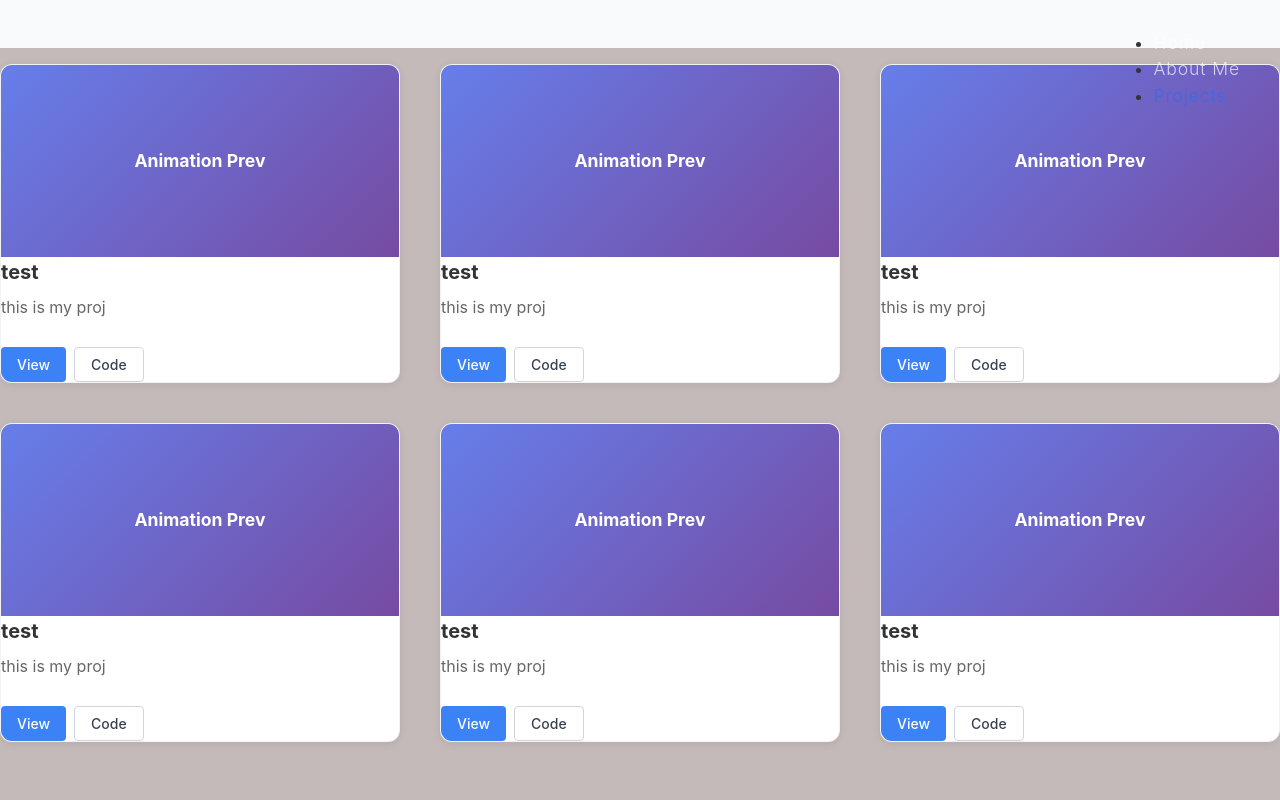
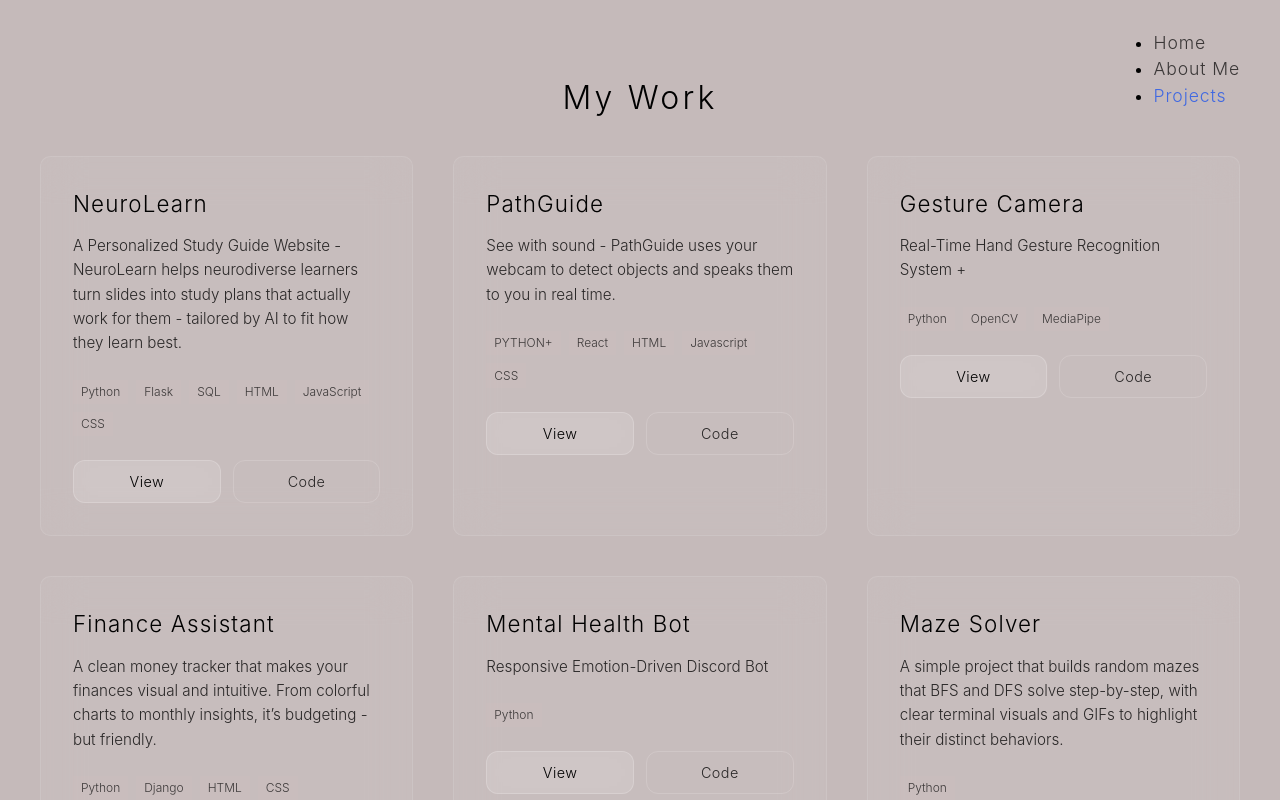
Before and after one commit to mswq/Me, a React (Vite) app in the folder me/: page /projects in a window 1280 px wide. Shown: the top 800 px of the page. Built offline with nearby package versions, Linux system fonts and the light colour scheme.

Commit message:
project main view

```diff
--- a/me/src/App.css
+++ b/me/src/App.css
@@ -6,9 +6,10 @@
 
 body {
   font-family: 'Inter', 'Segoe UI', Tahoma, Geneva, Verdana, sans-serif;
-  background: #f1eaea;
-  color: #ffffff;
+  background: #c5baba;
+  color: #000000;
   overflow-x: hidden;
+  margin: 0;
 }
 
 /* Home page styles */
@@ -38,66 +39,6 @@ body {
   position: relative;
 }
 
-.interactive-overlay {
-  position: absolute;
-  bottom: 20%;
-  left: 50%;
-  transform: translateX(-50%);
-  z-index: 10;
-  text-align: center;
-}
-
-.interactive-box {
-  background: rgba(255, 255, 255, 0.05);
-  backdrop-filter: blur(20px);
-  border: 1px solid rgba(255, 255, 255, 0.1);
-  border-radius: 16px;
-  padding: 20px 40px;
-  cursor: pointer;
-  transition: all 0.3s cubic-bezier(0.4, 0, 0.2, 1);
-  min-width: 300px;
-  min-height: 80px;
-  display: flex;
-  align-items: center;
-  justify-content: center;
-}
-
-.interactive-box:hover {
-  background: rgba(255, 255, 255, 0.1);
-  border-color: rgba(65, 105, 225, 0.5);
-  transform: translateY(-2px);
-  box-shadow: 0 10px 40px rgba(65, 105, 225, 0.2);
-}
-
-.interactive-text {
-  font-size: 1.1rem;
-  font-weight: 300;
-  color: #e0e0e0;
-  transition: color 0.3s ease;
-}
-
-.interactive-box:hover .interactive-text {
-  color: #ffffff;
-}
-
-.typing-text {
-  font-size: 1.2rem;
-  font-weight: 400;
-  color: #4169e1;
-}
-
-.cursor {
-  animation: blink 1.5s infinite;
-}
-
-.instructions {
-  position: absolute;
-  bottom: 20px;
-  left: 20px;
-  font-size: 0.9rem;
-  color: rgba(255, 255, 255, 0.4);
-  z-index: 10;
-}
 
 /* Navigation styles (for Layout component) */
 .navigation {
@@ -113,7 +54,7 @@ body {
 .nav-link {
   font-size: 1.1rem;
   font-weight: 300;
-  color: rgba(255, 255, 255, 0.7);
+  color: rgba(0, 0, 0, 0.7);
   text-decoration: none;
   position: relative;
   transition: all 0.3s ease;
@@ -121,7 +62,7 @@ body {
 }
 
 .nav-link:hover {
-  color: #ffffff;
+  color: #b45151;
 }
 
 .nav-link::after {
@@ -131,7 +72,7 @@ body {
   left: 0;
   width: 0;
   height: 1px;
-  background: linear-gradient(90deg, #4169e1, #00bcd4);
+  background: linear-gradient(90deg, #d66fce, #c83da0);
   transition: width 0.3s ease;
 }
 
@@ -143,162 +84,207 @@ body {
   color: #4169e1;
 }
 
-/* Projects grid - responsive card layout */
-.projects-grid {
+/* Projects page styles to match home page aesthetic */
+.projects-container {
+  position: relative;
+  min-height: 100vh;
+  width: 100vw;
+  background: #c5baba;
+  padding: 80px 40px 40px;
+}
+
+.projects-grid-new {
   display: grid;
   grid-template-columns: 1fr;
   gap: 2rem;
-  margin-top: 3rem;
-  padding: 1rem 0;
+  max-width: 1400px;
+  margin: 0 auto;
+  margin-top: 5%;
+  padding-top: 1rem;
 }
 
-/* Responsive grid - 1 on mobile, 2 on tablet, 3-4 on desktop */
 @media (min-width: 768px) {
-  .projects-grid {
+  .projects-grid-new {
     grid-template-columns: repeat(2, 1fr);
     gap: 2.5rem;
   }
 }
 
 @media (min-width: 1024px) {
-  .projects-grid {
+  .projects-grid-new {
     grid-template-columns: repeat(3, 1fr);
   }
 }
 
-@media (min-width: 1400px) {
-  .projects-grid {
-    grid-template-columns: repeat(4, 1fr);
-  }
+.project-card-new {
+  background: rgba(255, 255, 255, 0.05);
+  backdrop-filter: blur(20px);
+  border: 1px solid rgba(255, 255, 255, 0.1);
+  border-radius: 10px;
+  padding: 0;
+  transition: all 0.3s cubic-bezier(0.4, 0, 0.2, 1);
+  overflow: hidden;
+  position: relative;
+  cursor: pointer;
+  min-height: 120px;
 }
 
-/* Project card */
-.project-card {
-  background: white;
-  border-radius: 12px;
-  box-shadow: 0 2px 10px rgba(0, 0, 0, 0.08);
-  padding: 0;
-  transition: all 0.3s ease;
-  overflow: hidden;
-  border: 1px solid rgba(0, 0, 0, 0.05);
-  height: fit-content;
-}
-
-.project-card:hover {
-  transform: translateY(-5px);
-  box-shadow: 0 10px 30px rgba(0, 0, 0, 0.15);
-}
-
-.animation-preview {
-  height: 12rem;
-  background: linear-gradient(135deg, #667eea 0%, #764ba2 100%);
-  margin-bottom: 0;
-  display: flex;
-  align-items: center;
-  justify-content: center;
-  color: white;
-  font-weight: bold;
-  font-size: 1.1rem;
-  position: relative;
-  overflow: hidden;
-}
-
-.animation-preview::before {
+.project-card-new::before {
   content: '';
   position: absolute;
   top: 0;
-  left: -100%;
-  width: 100%;
-  height: 100%;
-  background: linear-gradient(90deg, transparent, rgba(255, 255, 255, 0.2), transparent);
-  transition: left 0.5s;
+  left: 0;
+  right: 0;
+  bottom: 0;
+  background: linear-gradient(135deg, rgba(255, 255, 255, 0.1) 0%, rgba(255, 255, 255, 0.02) 100%);
+  opacity: 0;
+  transition: opacity 0.3s ease;
+  pointer-events: none;
 }
 
-.project-card:hover .animation-preview::before {
-  left: 100%;
+.project-card-new:hover {
+  transform: translateY(-8px);
+  background: rgba(255, 255, 255, 0.12);
+  border-color: rgba(255, 255, 255, 0.2);
+  box-shadow: 0 20px 40px rgba(0, 0, 0, 0.1);
 }
 
-/* Card content area */
-.card-content {
-  padding: 1.5rem;
+.project-card-new:hover::before {
+  opacity: 1;
 }
 
-/* Project title */
+/* Card content */
+.card-content-new {
+  padding: 2rem;
+  position: relative;
+  z-index: 2;
+}
+
+.project-title-new {
+  font-size: 1.4rem;
+  font-weight: 300;
+  letter-spacing: 0.05em;
+  margin-bottom: 1rem;
+  color: #000000;
+  line-height: 1.3;
+}
+
 .project-title {
-  font-size: 1.25rem;
-  font-weight: bold;
-  margin-bottom: 0.5rem;
-  color: #333;
+  position: absolute;
+  top: 10vh;
+  left: 50%;
+  transform: translateX(-50%);
+  font-size: 2rem;
+  font-weight: 300;
+  letter-spacing: 0.1em;
+  z-index: 10;
+  opacity: 0;
+  animation: fadeInUp 1s ease-out 0.5s forwards;
 }
 
 /* Project description */
-.project-description {
-  color: #666;
-  margin-bottom: 0.75rem;
-  line-height: 1.5;
+.project-description-new {
+  color: rgba(0, 0, 0, 0.8);
+  margin-bottom: 1.5rem;
+  line-height: 1.6;
+  font-size: 0.95rem;
+  font-weight: 300;
 }
 
-/* Technology tags container */
-.tech-tags {
+/* Technology tags with glassmorphism */
+.tech-tags-new {
   display: flex;
   flex-wrap: wrap;
   gap: 0.5rem;
-  margin-bottom: 1rem;
+  margin-bottom: 1.5rem;
 }
 
-/* Individual technology tag */
-.tech-tag {
-  padding: 0.25rem 0.5rem;
-  background-color: #f3f4f6;
-  color: #374151;
-  font-size: 0.875rem;
-  border-radius: 4px;
+.tech-tag-new {
+  padding: 0.2rem 0.5rem;
+  background: rgba(215, 187, 187, 0.08);
+  color: rgba(0, 0, 0, 0.7);
+  font-size: 0.75rem;
+  font-weight: 300;
+  /* border-radius: 8px; */
+  /* transition: all 0.3s ease; */
 }
 
-/* Buttons container */
-.project-buttons {
-  display: flex;
-  gap: 0.5rem;
+.tech-tag-new:hover {
+  background: rgba(255, 255, 255, 0.15);
+  border-color: rgba(255, 255, 255, 0.2);
+  transform: translateY(-1px);
 }
 
-/* Primary button (View) */
-.btn-primary {
-  padding: 0.5rem 1rem;
-  background-color: #3b82f6;
-  color: white;
-  border: none;
-  border-radius: 4px;
-  cursor: pointer;
-  font-size: 0.875rem;
-  transition: background-color 0.2s ease;
+/* Buttons matching interactive box style */
+.project-buttons-new {
+  display: flex;
+  gap: 0.75rem;
 }
 
-.btn-primary:hover {
-  background-color: #2563eb;
+.btn-primary-new {
+  padding: 0.75rem 1.5rem;
+  background: rgba(255, 255, 255, 0.1);
+  backdrop-filter: blur(15px);
+  border: 1px solid rgba(255, 255, 255, 0.2);
+  color: #000000;
+  border-radius: 12px;
+  cursor: pointer;
+  font-size: 0.9rem;
+  font-weight: 300;
+  letter-spacing: 0.03em;
+  transition: all 0.3s cubic-bezier(0.4, 0, 0.2, 1);
+  flex: 1;
 }
 
-/* Secondary button (Code) */
-.btn-secondary {
-  padding: 0.5rem 1rem;
-  background-color: transparent;
-  color: #374151;
-  border: 1px solid #d1d5db;
-  border-radius: 4px;
-  cursor: pointer;
-  font-size: 0.875rem;
-  transition: background-color 0.2s ease;
+.btn-primary-new:hover {
+  background: rgba(255, 255, 255, 0.15);
+  border-color: rgba(65, 105, 225, 0.4);
+  transform: translateY(-2px);
+  box-shadow: 0 8px 25px rgba(65, 105, 225, 0.15);
 }
 
-.btn-secondary:hover {
-  background-color: #f9fafb;
+.btn-secondary-new {
+  padding: 0.75rem 1.5rem;
+  background: transparent;
+  color: rgba(0, 0, 0, 0.8);
+  border: 1px solid rgba(255, 255, 255, 0.15);
+  border-radius: 12px;
+  cursor: pointer;
+  font-size: 0.9rem;
+  font-weight: 300;
+  letter-spacing: 0.03em;
+  transition: all 0.3s ease;
+  flex: 1;
 }
 
-/* Optional: Add some basic body styling if you don't have it */
-body {
-  font-family: -apple-system, BlinkMacSystemFont, 'Segoe UI', 'Roboto', sans-serif;
-  margin: 0;
-  background-color: #f9fafb;
-  color: #333;
+.btn-secondary-new:hover {
+  background: rgba(255, 255, 255, 0.05);
+  border-color: rgba(255, 255, 255, 0.25);
+  color: #ffffff;
+}
+
+/* Responsive adjustments */
+@media (max-width: 768px) {
+  .projects-container {
+    padding: 60px 20px 20px;
+  }
+
+  .projects-title {
+    font-size: 2.2rem;
+    margin-bottom: 2rem;
+  }
+
+  .card-content-new {
+    padding: 1.5rem;
+  }
+
+  .project-title-new {
+    font-size: 1.2rem;
+  }
+
+  .project-buttons-new {
+    flex-direction: column;
+  }
 }
 
 
--- a/me/src/components/Projects.jsx
+++ b/me/src/components/Projects.jsx
@@ -1,20 +1,19 @@
 function Project({ projectName, description, technologies }) {
     return (
-        <div className="project-card">
-            <div className="animation-preview">
-                <span>Animation Prev</span>
-            </div>
-            <h3 className="project-title">{projectName}</h3>
-            <p className="project-description">{description}</p>
+        <div className="project-card-new">
+            <div className="card-content-new">
+                <h3 className="project-title-new">{projectName}</h3>
+                <p className="project-description-new">{description}</p>
 
-            <div className="tech-tags">
-                {technologies.map((tech, index) => {
-                    <span key={index} className="tech-tag">{tech}</span>
-                })}
-            </div>
-            <div className="project-buttons">
-                <button className="btn-primary">View</button>
-                <button className="btn-secondary">Code</button>
+                <div className="tech-tags-new">
+                    {technologies.map((tech, index) => (
+                        <span key={index} className="tech-tag-new">{tech}</span>
+                    ))}
+                </div>
+                <div className="project-buttons-new">
+                    <button className="btn-primary-new">View</button>
+                    <button className="btn-secondary-new">Code</button>
+                </div>
             </div>
         </div>
 
@@ -23,17 +22,58 @@ function Project({ projectName, description, technologies }) {
 
 
 function Projects () {
+    const projects = [
+        {
+            title: "NeuroLearn",
+            description: "A Personalized Study Guide Website - NeuroLearn helps neurodiverse learners turn slides into study plans that actually work for them - tailored by AI to fit how they learn best.",
+            technologies: ["Python", "Flask", "SQL", "HTML", "JavaScript", "CSS"]
+        },
+        {
+            title: "PathGuide",
+            description: "See with sound - PathGuide uses your webcam to detect objects and speaks them to you in real time.",
+            technologies: ["PYTHON+", "React", "HTML", "Javascript", "CSS"]
+        },
+        {
+            title: "Gesture Camera",
+            description: "Real-Time Hand Gesture Recognition System + ",
+            technologies: ["Python", "OpenCV", "MediaPipe"]
+        },
+        {
+            title: "Finance Assistant",
+            description: "A clean money tracker that makes your finances visual and intuitive. From colorful charts to monthly insights, it’s budgeting - but friendly.",
+            technologies: ["Python", "Django", "HTML", "CSS"]
+        },
+        {
+            title: "Mental Health Bot",
+            description: "Responsive Emotion-Driven Discord Bot",
+            technologies: ["Python"]
+        },
+        {
+            title: "Maze Solver",
+            description: "A simple project that builds random mazes that BFS and DFS solve step-by-step, with clear terminal visuals and GIFs to highlight their distinct behaviors.",
+            technologies: ["Python"]
+        },
+        {
+            title: "Personal Website",
+            description: "A website about me",
+            technologies: ["React", "Javascript", "Three.js", "HTML", "CSS"]
+        },
+        {
+            title: "Medicine Dispensing Device",
+            description: "A smarter way to stay on schedule with meds. This STM32-powered dispenser helps hospitals and caregivers deliver precise doses on time.",
+            technologies: ["C"]
+        }
+    ]
+
     return (
-        <div className="home-container">
-            <div className="projects-grid">
-                <Project projectName={"test"} description={"this is my proj"} technologies={["Python", "C++"]}/>
-                <Project projectName={"test"} description={"this is my proj"} technologies={["Python", "C++"]}/>
-                <Project projectName={"test"} description={"this is my proj"} technologies={["Python", "C++"]}/>
-                <Project projectName={"test"} description={"this is my proj"} technologies={["Python", "C++"]}/>
-                <Project projectName={"test"} description={"this is my proj"} technologies={["Python", "C++"]}/>
-                <Project projectName={"test"} description={"this is my proj"} technologies={["Python", "C++"]}/>
+        <div className="projects-container">
+            <h1 className="project-title">My Work</h1>
+                <div className="projects-grid-new">
+                    {projects.map((project, index) => (
+                        <Project key={index} projectName={project.title} description={project.description} technologies={project.technologies} />
+                    ))}
 
-            </div>
+                </div>
         </div>
     )
 }
```
